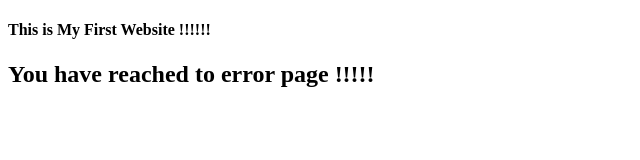
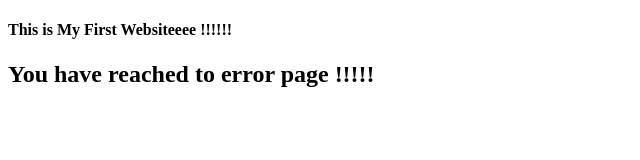
Before and after one commit to Padma4it/test1, a plain HTML site: page index.html in a window 1280 px wide. Shown: the full height of the page, 0-640 px from the left. Drawn offline with Linux system fonts and the light colour scheme.

Commit message:
Update index.html

```diff
--- a/index.html
+++ b/index.html
@@ -2,7 +2,7 @@
 <html>
 <body>
 
-<h4>This is My First Website !!!!!!</h4>
+<h4>This is My First Websiteeee !!!!!!</h4>
 <h2>You have reached to error page !!!!!</h2>
 
 </body>
```
